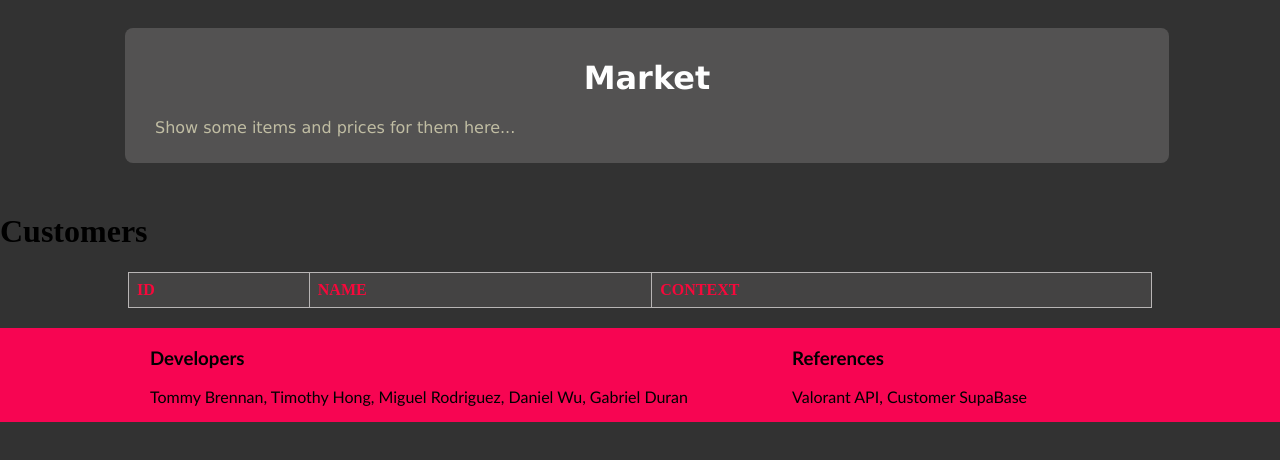
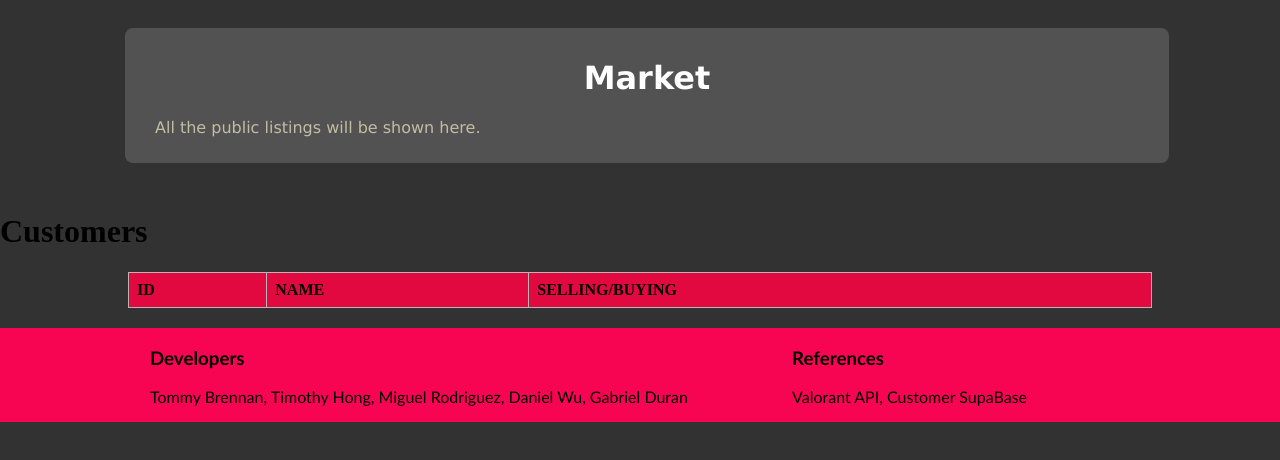
Before and after one commit to Goober4000/Valorant_Exchange, a website: page public/market_page.html in a window 1280 px wide. Shown: the part 100-560 px from the top of the page. Drawn offline with Linux system fonts and the light colour scheme; no server answers.

Commit message:
change colors

```diff
--- a/public/market_page.html
+++ b/public/market_page.html
@@ -27,7 +27,7 @@
 
         <div class="info_container">
             <h1>Market</h1>
-            <p>Show some items and prices for them here...</p>
+            <p>All the public listings will be shown here.</p>
         </div>
 
         <h1>Customers</h1>
@@ -36,7 +36,7 @@
                 <tr>
                     <th>ID</th>
                     <th>Name</th>
-                    <th>Context</th>
+                    <th>Selling/Buying</th>
                 </tr>
             </thead>
             <tbody>
--- a/public/market_pagecss.css
+++ b/public/market_pagecss.css
@@ -12,8 +12,8 @@
 }
 
 #customersTable th {
-    background-color: #444343;
-    color: rgb(247, 8, 59);
+    background-color: #e1093f;
+    color: rgb(0, 0, 0);
     text-transform: uppercase;
 }
 
```
